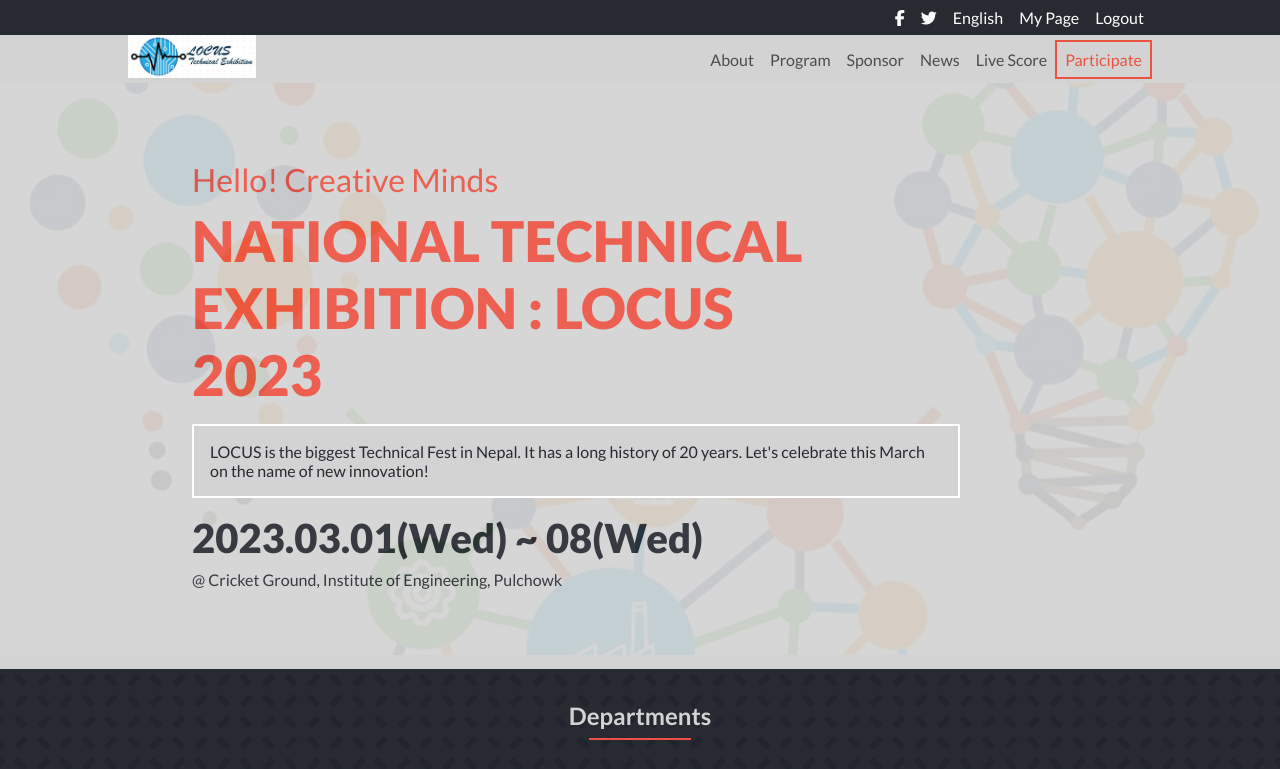
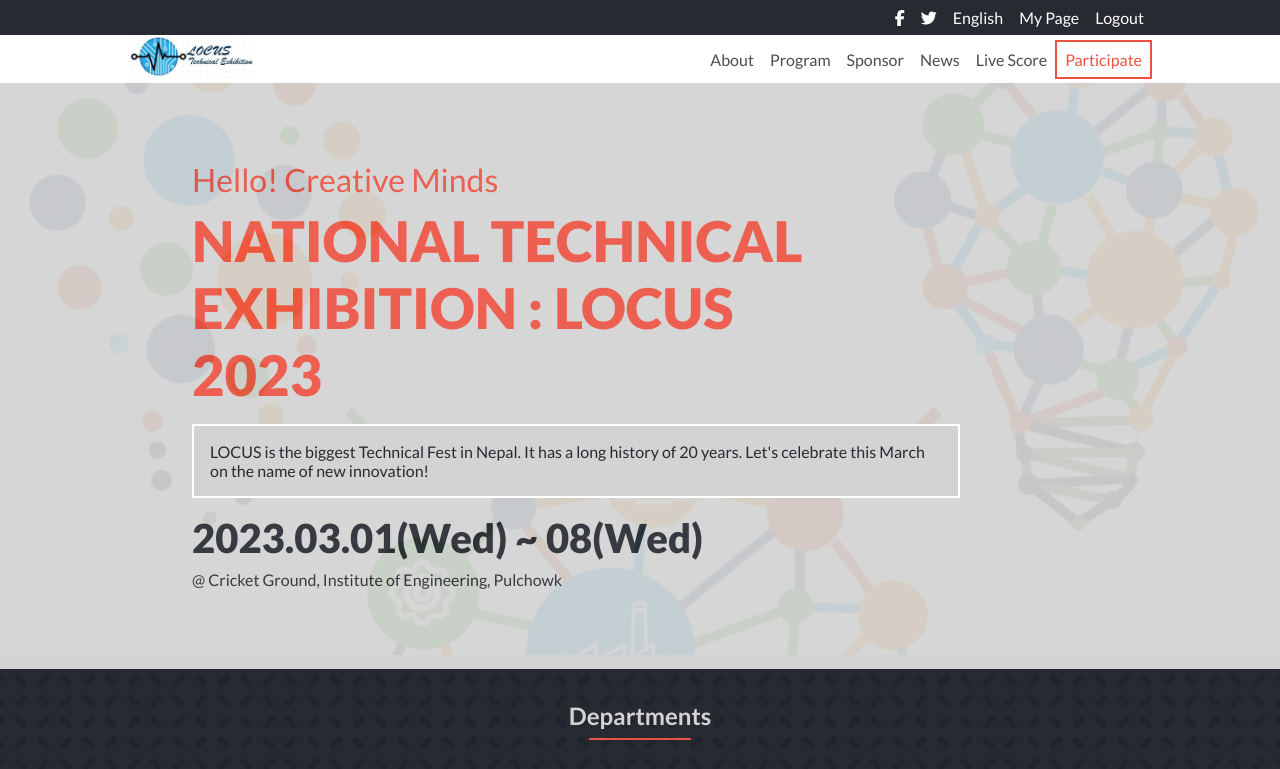
Before and after one commit to anita00001/Exhibition-Page, a website: page index.html in a window 1280 px wide. Shown: the top 769 px of the page. Drawn offline with Linux system fonts and the light colour scheme.

Commit message:
Change background color of nav-bar

```diff
--- a/nav.css
+++ b/nav.css
@@ -126,6 +126,10 @@
     display: flex;
   }
 
+  .nav-bar {
+    background-color: #fff;
+  }
+
   .header-logo {
     display: block;
   }
```
